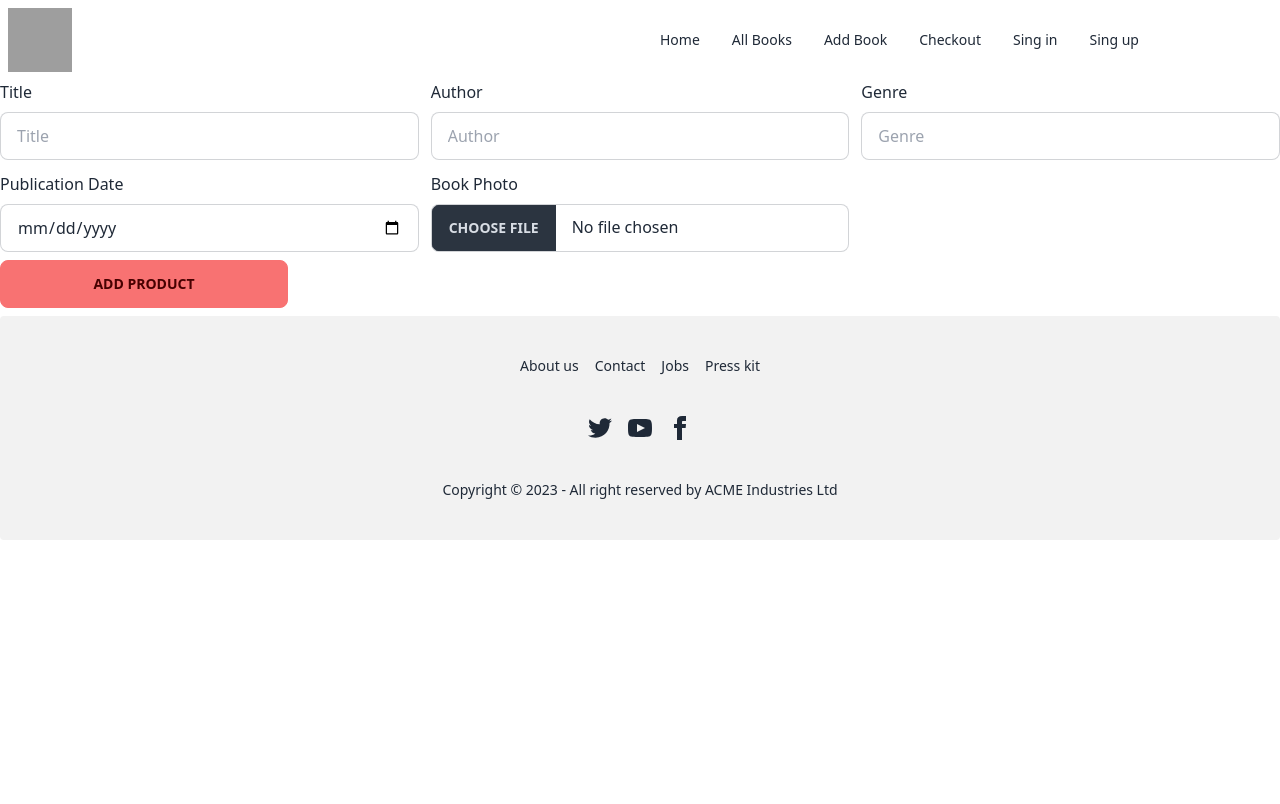
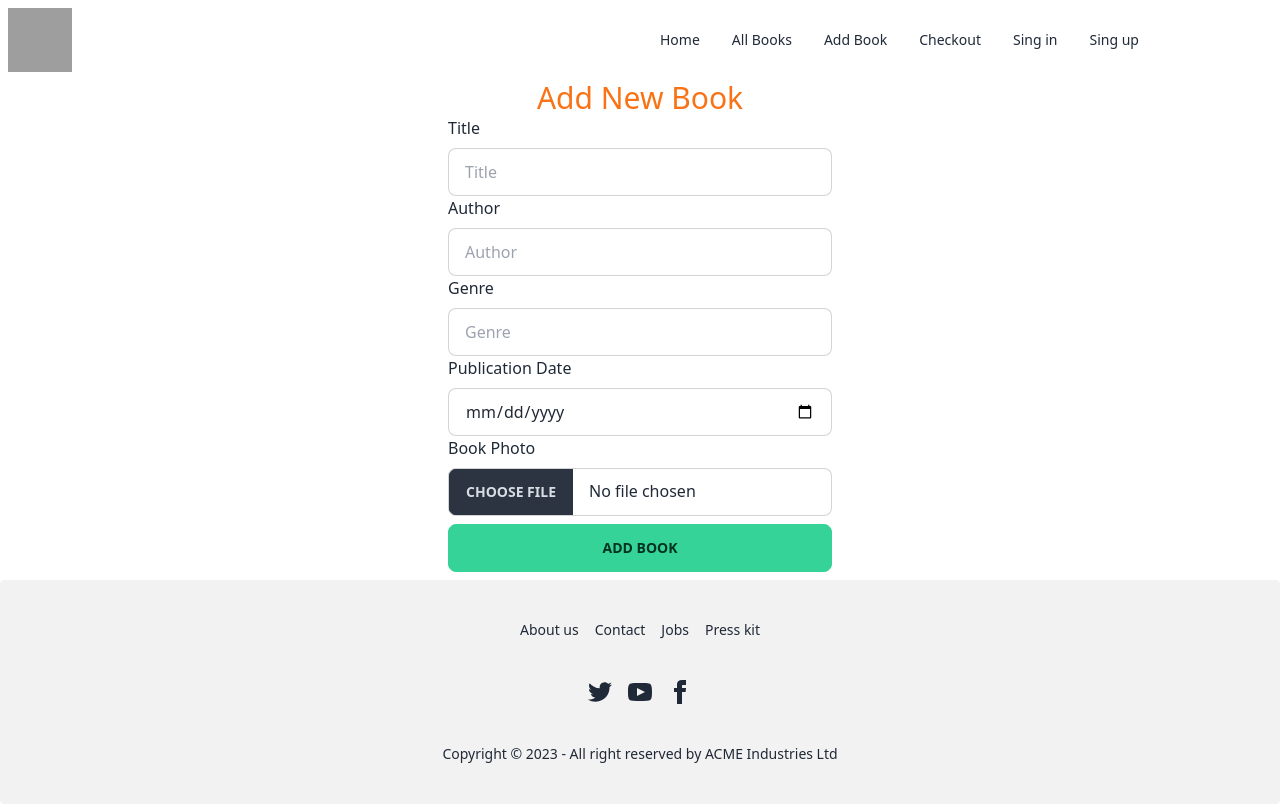
Before and after one commit to imam-hossain-wd/chapter-craftclient-client, a React (Vite) app: page /add-book in a window 1280 px wide. Built offline with nearby package versions, Linux system fonts and the light colour scheme; no server answers; grey boxes are pictures that could not be loaded.

Commit message:
add book forum modify

```diff
--- a/src/pages/addBook/AddBook.tsx
+++ b/src/pages/addBook/AddBook.tsx
@@ -71,8 +71,9 @@ interface FormData {
   }
   return (
     <div>
-      <form className="" onSubmit={handleSubmit(addBookHandler)}>
-        <div className="grid grid-cols-1 md:grid-cols-3 lg:grid-cols-3 gap-3">
+      <form className="flex justify-center " onSubmit={handleSubmit(addBookHandler)}>
+        <div className="flex flex-col w-96 ">
+          <p className='text-3xl fond-bold text-center text-orange-500' >Add New Book</p>
           <label htmlFor="">
           Title <br />
             <input
@@ -146,15 +147,17 @@ interface FormData {
             )}
           </label>
 
+          <div className="w-full">
+          <input
+            type="submit"
+            value="Add Book"
+            className="btn btn-success m-2 w-full mx-auto"
+          />
         </div>
 
-        <div className="w-full">
-          <input
-            type="submit"
-            value="Add Product"
-            className="btn btn-error m-2 w-72 mx-auto"
-          />
         </div>
+
+
       </form>
     </div>
   );
```
Also changed, not shown: src/pages/singup/Singup.tsx (+0 -11 lines).
